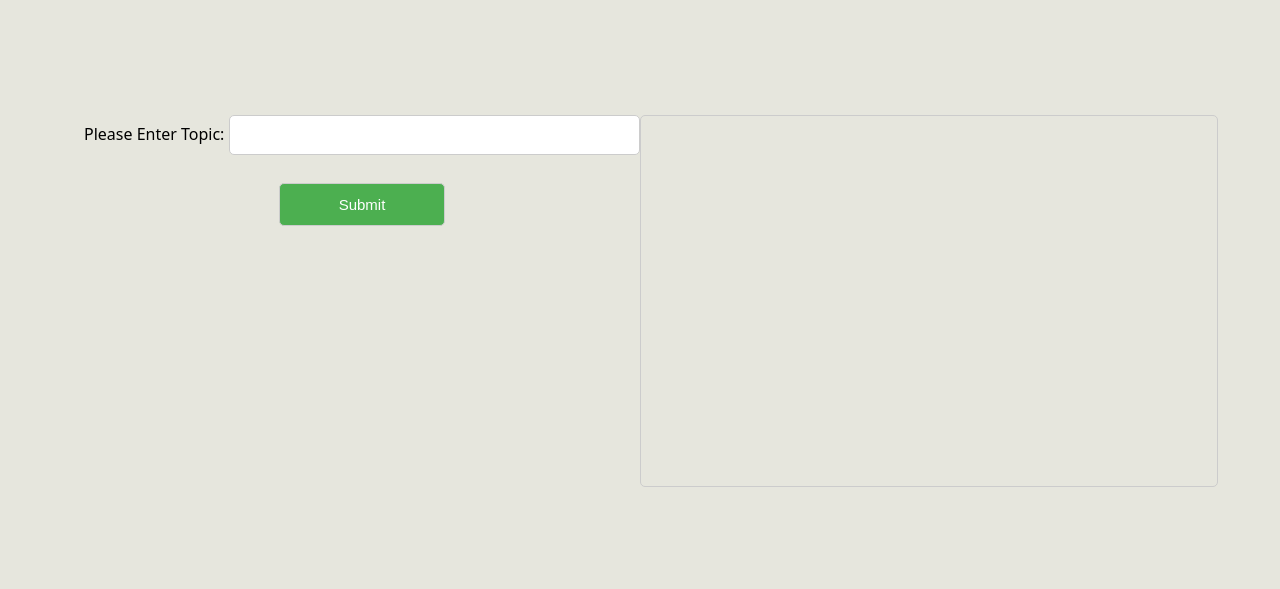
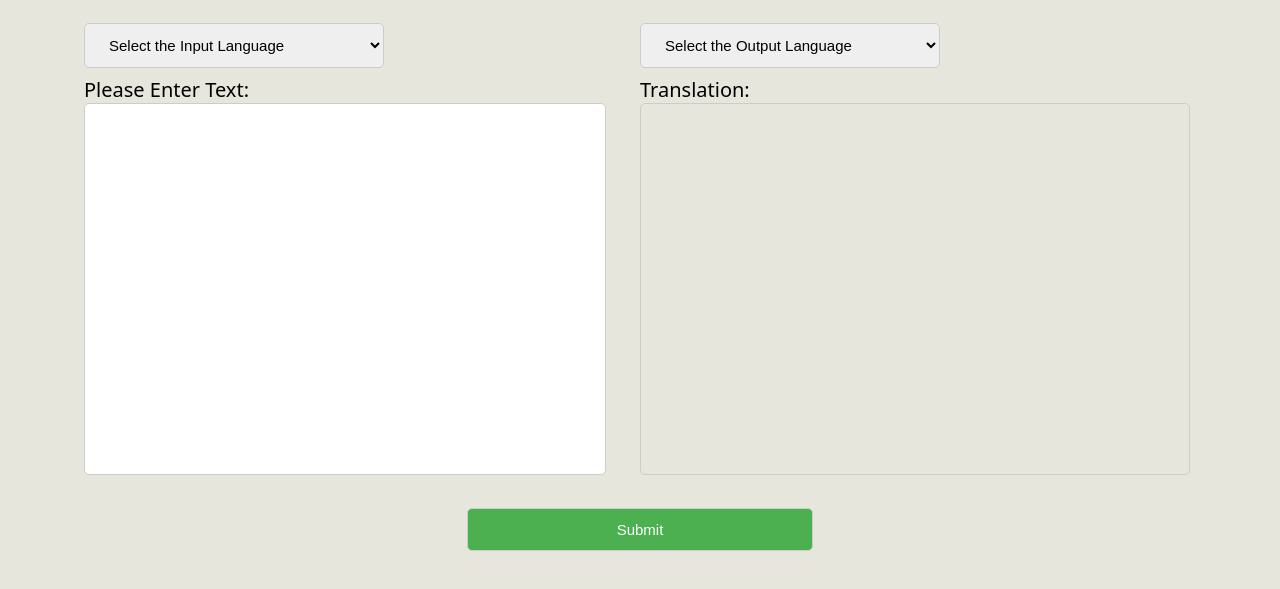
Before and after one commit to kishanjalan11/TEXT-er, a plain HTML site: page Frontend/translator.html in a window 1280 px wide. Shown: the part 97-686 px from the top of the page. Drawn offline with Linux system fonts and the light colour scheme.

Commit message:
Frontend HTML & CSS Complete

```diff
--- a/Frontend/Styles/index.css
+++ b/Frontend/Styles/index.css
@@ -12,7 +12,7 @@ body{
     display: flex;
     justify-content: space-between;
     border-bottom: 3px solid black;
-    margin-bottom: 100px;
+    margin-bottom: 50px;
 }
 #logo{
     margin-left: 20px;
@@ -100,7 +100,7 @@ body{
     align-items: center;
 }
 input[type="submit"] {
-    width: 30%;
+    width: 60%;
     padding: 12px 20px;
     margin: 8px 0;
     display: inline-block;
@@ -128,3 +128,7 @@ input[type="submit"]:hover {
         width: 100%; /* Take full width on smaller screens */
     }
 }
+
+label{
+    font-size: 20px;
+}
--- a/Frontend/Styles/summarizer.css
+++ b/Frontend/Styles/summarizer.css
@@ -12,7 +12,6 @@ body{
     display: flex;
     justify-content: space-between;
     border-bottom: 3px solid black;
-    margin-bottom: 50px;
 }
 #logo{
     margin-left: 20px;
@@ -66,7 +65,6 @@ body{
     display: flex;
     margin: 0 auto;
     padding: 20px;
-    /* background-color: #3498db; */
 }
 
 .left,.right{
@@ -130,3 +128,7 @@ input[type="submit"]:hover {
         width: 100%; /* Take full width on smaller screens */
     }
 }
+
+label{
+    font-size: 20px;
+}
--- a/Frontend/Styles/translator.css
+++ b/Frontend/Styles/translator.css
@@ -12,7 +12,6 @@ body{
     display: flex;
     justify-content: space-between;
     border-bottom: 3px solid black;
-    margin-bottom: 100px;
 }
 #logo{
     margin-left: 20px;
@@ -48,6 +47,7 @@ body{
     -webkit-animation: spin 2s linear infinite; /* Safari */
     animation: spin 2s linear infinite;
     display: none;
+
   }
 
   /* Safari */
@@ -66,6 +66,7 @@ body{
     display: flex;
     margin: 0 auto;
     padding: 20px;
+    /* background-color: #3498db; */
 }
 
 .left,.right{
@@ -77,7 +78,9 @@ body{
     border: 1px solid #ccc;
     border-radius: 5px;
     font-size: 16px;
-    width:70%;
+    resize: none; /* Prevent resizing of the textarea */
+    width: 90%;
+    height: 350px;
 }
 
 .non-editable-textarea {
@@ -88,13 +91,12 @@ body{
     font-size: 16px;
     resize: none; /* Prevent resizing of the textarea */
     background-color: rgb(230,230,221);
-    width: 100%;
+    width: 95%;
     height: 350px;
 }
 
 .status{
     display: flex;
-    margin-top: 20px;
     gap: 20px;
     flex-direction: column;
     align-items: center;
@@ -128,3 +130,17 @@ input[type="submit"]:hover {
         width: 100%; /* Take full width on smaller screens */
     }
 }
+
+select{
+    width: 300px;
+    padding: 12px 20px;
+    margin: 8px 0;
+    display: inline-block;
+    border: 1px solid #ccc;
+    box-sizing: border-box;
+    border-radius: 5px;
+    font-size: 15px;
+}
+label{
+    font-size: 20px;
+}
--- a/Frontend/translator.html
+++ b/Frontend/translator.html
@@ -4,14 +4,15 @@
     <meta charset="UTF-8">
     <meta name="viewport" content="width=device-width, initial-scale=1.0">
     <title>TEXT-er</title>
+    <link rel="stylesheet" href="./Styles/translator.css">
+    <link rel="icon" href="./Images/Icon.png">
 </head>
-<link rel="stylesheet" href="./Styles/translator.css">
 <body>
     <header>
         <nav>
             <div id="nav">
                 <div id="logo">
-                    <a href="./index.html"><img src="./Images/1.png" alt=""></a>
+                    <a href=""><img src="./Images/Logo.png" alt=""></a>
                 </div>
                 <div id="navButtons">
                     <div>
@@ -31,19 +32,58 @@
     <main>
         <div class="container">
             <div class="left">
-                <label for="input">Please Enter Topic:</label>
-                <input type="text" class="input">
-                <div class="status">
-                    <input type="submit" id="submit">
-                    <div class="loader"></div>
-                </div>
+                <select id="inputLanguage">
+                    <option value="" >Select the Input Language</option>
+                    <option value="english">English</option>
+                    <option value="hindi">Hindi</option>
+                    <option value="spanish">Spanish</option>
+                    <option value="french">French</option>
+                    <option value="german">German</option>
+                    <option value="chinese">Chinese</option>
+                    <option value="arabic">Arabic</option>
+                    <option value="russian">Russian</option>
+                    <option value="japanese">Japanese</option>
+                    <option value="italian">Italian</option>
+                    <option value="dutch">Dutch</option>
+                    <option value="portuguese">Portuguese</option>
+                    <option value="korean">Korean</option>
+                    <option value="swedish">Swedish</option>
+                    <option value="greek">Greek</option>
+                </select>
+                <br>
+                <label for="input">Please Enter Text:</label>
+                <br>
+                <textarea name="input" class="input"></textarea>
             </div>
             <div class="right">
+                <select id="outputLanguage">
+                    <option value="" >Select the Output Language</option>
+                    <option value="english">English</option>
+                    <option value="hindi">Hindi</option>
+                    <option value="spanish">Spanish</option>
+                    <option value="french">French</option>
+                    <option value="german">German</option>
+                    <option value="chinese">Chinese</option>
+                    <option value="arabic">Arabic</option>
+                    <option value="russian">Russian</option>
+                    <option value="japanese">Japanese</option>
+                    <option value="italian">Italian</option>
+                    <option value="dutch">Dutch</option>
+                    <option value="portuguese">Portuguese</option>
+                    <option value="korean">Korean</option>
+                    <option value="swedish">Swedish</option>
+                    <option value="greek">Greek</option>
+                </select>
+                <br>
+                <label for="non-editable-textarea">Translation:</label>
                 <textarea class="non-editable-textarea" readonly>
                 </textarea>
             </div>
         </div>
-
+        <div class="status">
+            <input type="submit" id="submit">
+            <div class="loader"></div>
+        </div>
     </main>
 </body>
 </html>
```
Also changed, not shown: Frontend/index.html (+3 -2 lines), Frontend/summarizer.html (+4 -3 lines), Frontend/Images/2.png (deleted), Frontend/Images/Icon.png (added), Frontend/Images/Logo.png (renamed from Frontend/Images/1.png).
